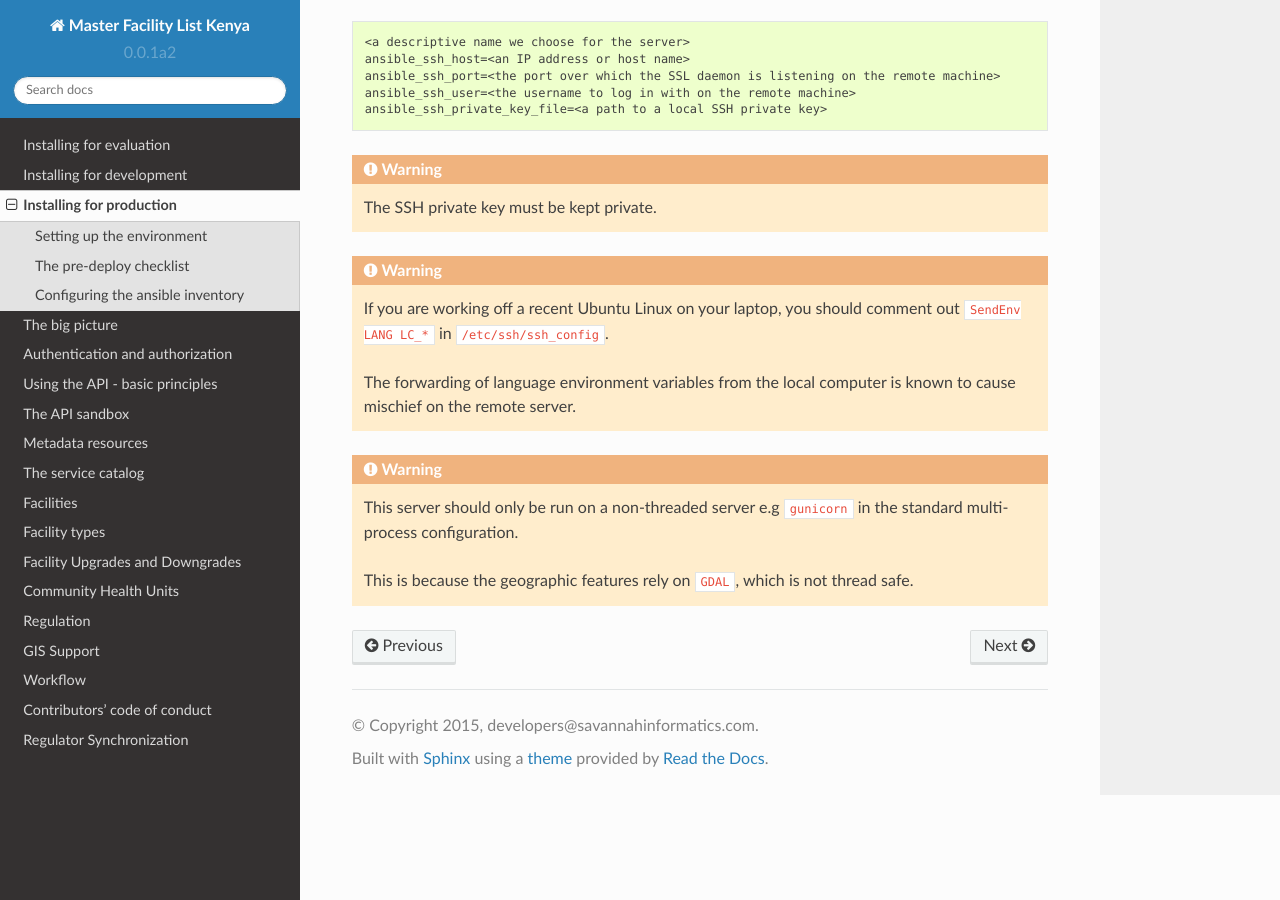
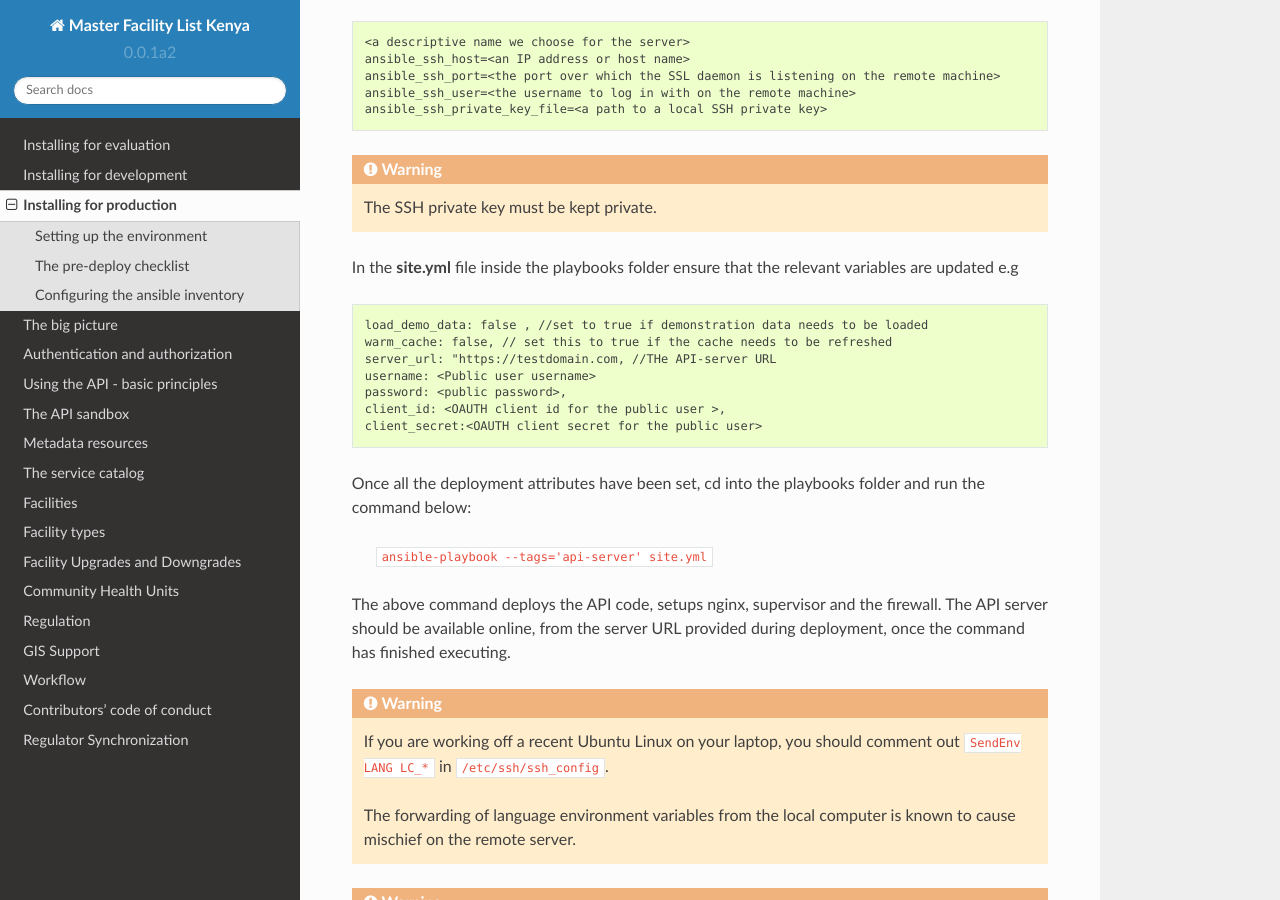
Before and after one commit to MasterFacilityList/mfl_api_docs, a Sphinx documentation site: the page built from docs/03_production_install.rst, in a window 1280 px wide and 900 px high, scrolled down 1729 px. Built offline with Sphinx 7.4.7 and the Read the Docs theme 2.0.0, drawn with Linux system fonts in a browser that asks for light colours.

Commit message:
Add deployment command

```diff
--- a/docs/03_production_install.rst
+++ b/docs/03_production_install.rst
@@ -97,6 +97,26 @@ The template breaks down roughly to this:
 
     The SSH private key must be kept private.
 
+In the **site.yml** file inside the playbooks folder ensure that the relevant variables are updated e.g
+
+.. code-block :: text
+
+        load_demo_data: false , //set to true if demonstration data needs to be loaded
+        warm_cache: false, // set this to true if the cache needs to be refreshed
+        server_url: "https://testdomain.com, //THe API-server URL
+        username: <Public user username>
+        password: <public password>,
+        client_id: <OAUTH client id for the public user >,
+        client_secret:<OAUTH client secret for the public user>
+
+Once all the deployment attributes have been set, cd into the playbooks folder and run the command below:
+
+    ``ansible-playbook --tags='api-server' site.yml``
+
+
+The above command deploys the API code, setups nginx, supervisor and the firewall. The API server should be available online, from the server URL provided during deployment, once the command has finished executing.
+
+
 .. warning::
 
     If you are working off a recent Ubuntu Linux on your laptop, you should
```
